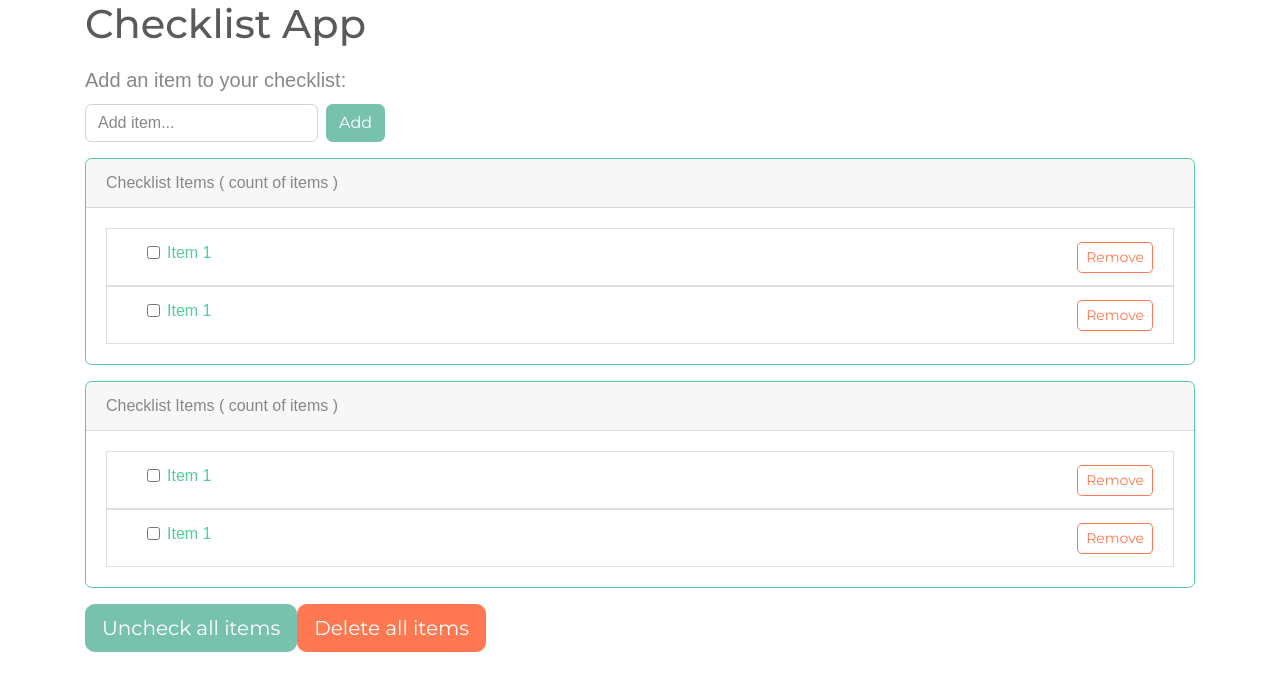
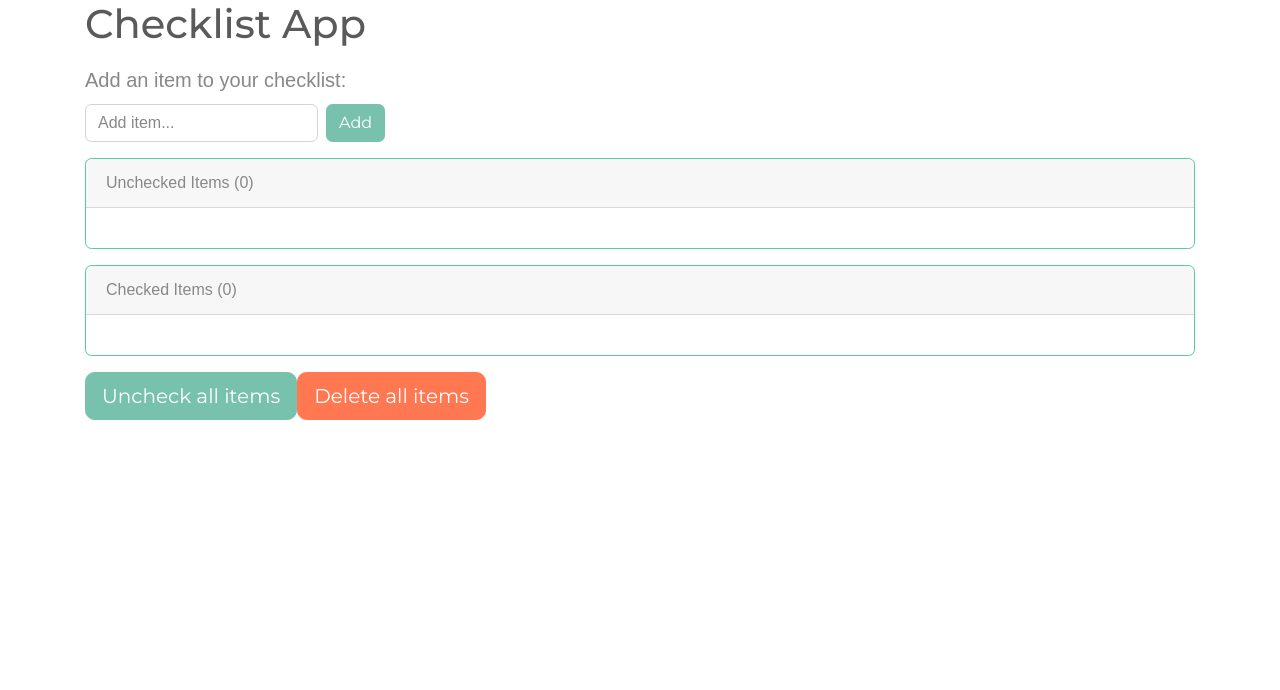
Before and after one commit to Haribo7891/chcklst-app, a React (Create React App) app: page / in a window 1280 px wide. Shown: the top 690 px of the page. Built offline with nearby package versions, Linux system fonts and the light colour scheme.

Commit message:
ListCard & ListItem show newly added items

```diff
--- a/src/components/ListItem.js
+++ b/src/components/ListItem.js
@@ -3,15 +3,16 @@ import React, { Component } from 'react';
 class ListItem extends Component {
 
   render () {
+    const { item: { id, name, checked } } = this.props;
     return (
       <div className="items">
         <li className="list-group-item d-flex justify-content-between align-items-center">
           <div className="form-check">
             <label className="form-check-label">
-              <input className="form-check-input" type="checkbox" value="" checked="" onChange=""/>Item 1
+              <input className="form-check-input" type="checkbox" value={ id } checked={ checked } onChange={ this.handleToggleClick }/>{ name }
             </label>
           </div>
-          <button type="button" className="btn btn-outline-danger btn-sm" onClick="">Remove</button>
+          <button type="button" className="btn btn-outline-danger btn-sm" onClick={ this.handleRemoveClick }>Remove</button>
         </li>
       </div>
     );
--- a/src/containers/App.js
+++ b/src/containers/App.js
@@ -39,6 +39,8 @@ class App extends Component {
   }
 
   render () {
+    const checked = this.state.items.filter(item => item.checked);
+    const unchecked = this.state.items.filter(item => !item.checked);
     return (
       <div className="container">
         <h1>Checklist App</h1>
@@ -46,10 +48,12 @@ class App extends Component {
           handleNewItem={ this.addItem }
         />
         <ListCard
+          items={ unchecked }
           title="Unchecked"
           header="These items still need to checked!"
         />
         <ListCard
+          items={ checked }
           title="Checked"
           header="You've checked the following items..."
         />
--- a/src/containers/ListCard.js
+++ b/src/containers/ListCard.js
@@ -4,16 +4,22 @@ import { ListItem } from '../components';
 class ListCard extends Component {
 
   render () {
+    const { items, title, header } = this.props;
+    const count = items.length;
     return (
       <div className="card border-success mb-3">
         <div className="card-header">
-          <div className="header">Checklist Items ( count of items )</div>
+          <div className="header">{ title } Items ({ count })</div>
+          { count === 0 ? '' : <p className="card-text">{ header }</p> }
         </div>
         <div className="card-body text-success">
-          <ul className="list-group" key="">
-            <ListItem />
-            <ListItem />
-          </ul>
+          {items.map((item) => (
+            <ul className="list-group" key={ item.id }>
+              <ListItem
+                item={ item }
+              />
+            </ul>
+          ))}
         </div>
       </div>
     );
```
